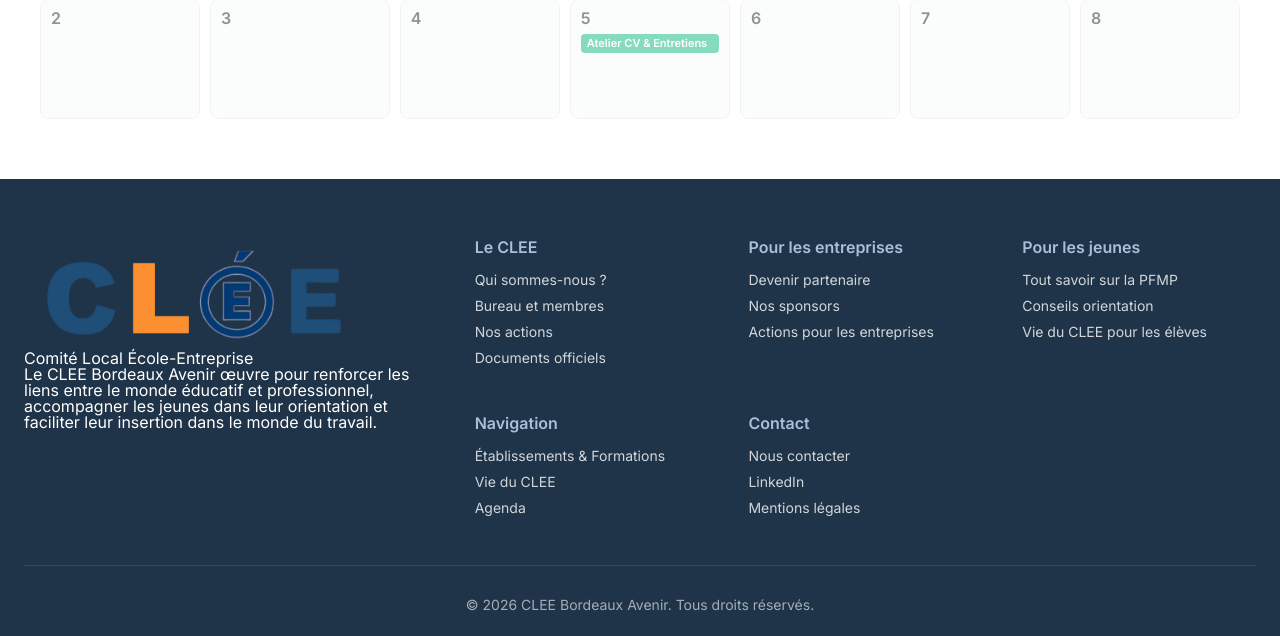
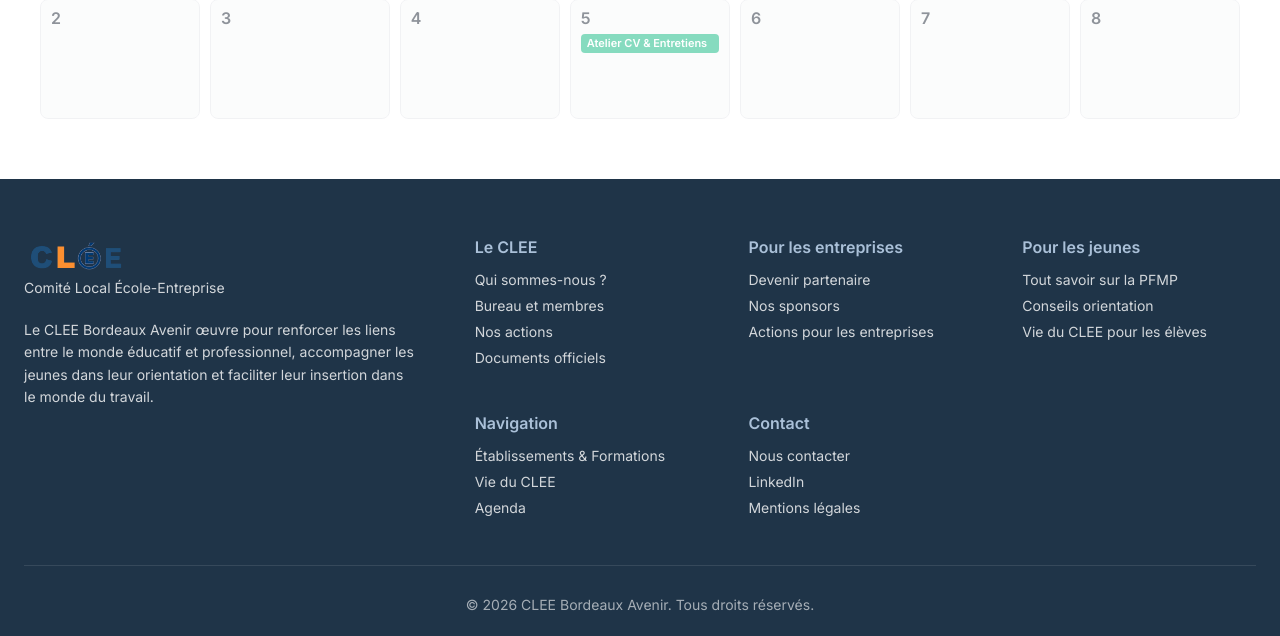
Before and after one commit to sonical0/Le_CLEE, a PHP site: page /pages/agenda.html in a window 1280 px wide. Shown: the part 1343-1979 px from the top of the page. Run offline with PHP 8.4, Linux system fonts and the light colour scheme; some libraries are stand-ins or nearby versions.

Commit message:
Add footer layout and styling classes to globals.css
Introduced new CSS classes for .footer-main, .footer-logo, and .footer-description to improve footer structure and appearance. These changes enhance the layout, spacing, and typography for footer elements.

```diff
--- a/css/globals.css
+++ b/css/globals.css
@@ -420,6 +420,35 @@ button {
   grid-template-columns: 1fr 2fr;
   gap: 60px;
   margin-bottom: 40px;
+}
+
+.footer-main {
+  display: flex;
+  flex-direction: column;
+}
+
+.footer-logo {
+  display: flex;
+  flex-direction: column;
+  gap: 8px;
+  margin-bottom: 24px;
+}
+
+.footer-logo img {
+  width: 120px;
+  height: auto;
+}
+
+.footer-logo p {
+  font-size: 14px;
+  color: rgba(255, 255, 255, 0.8);
+  margin: 0;
+}
+
+.footer-description {
+  color: rgba(255, 255, 255, 0.8);
+  font-size: 14px;
+  line-height: 1.6;
 }
 
 .footer-title {
```
Also changed, not shown: php/clee-bordeaux-theme/assets/css/globals.css (+29 -0 lines).
